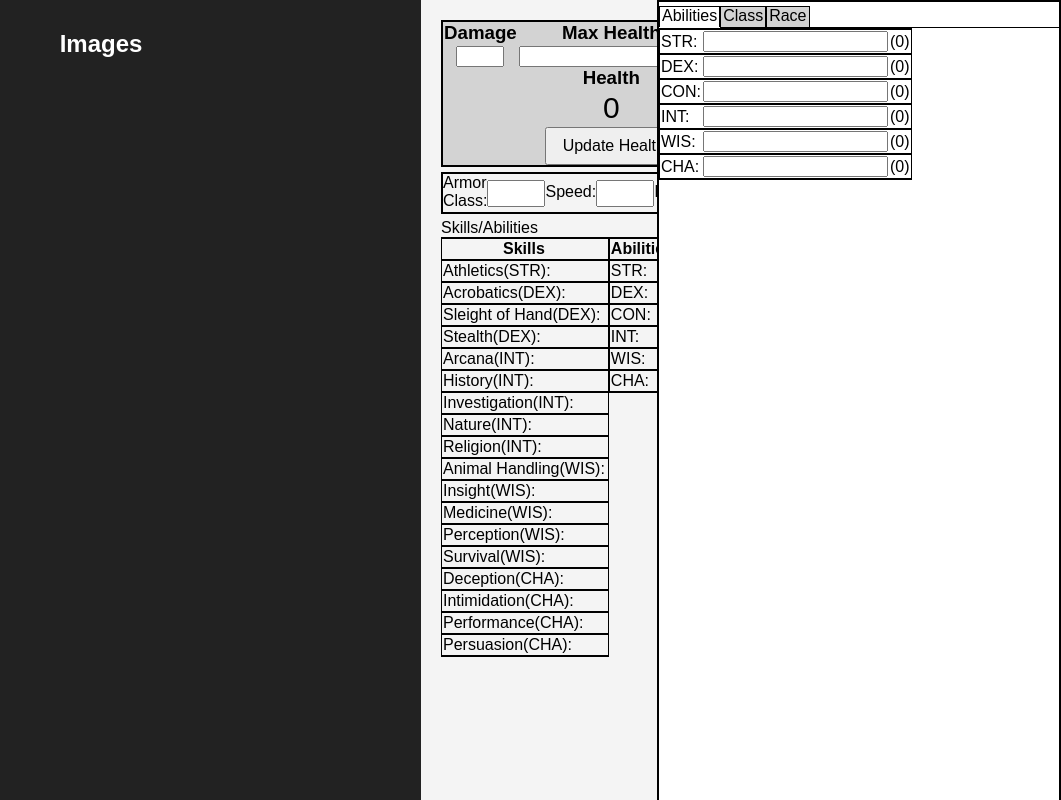
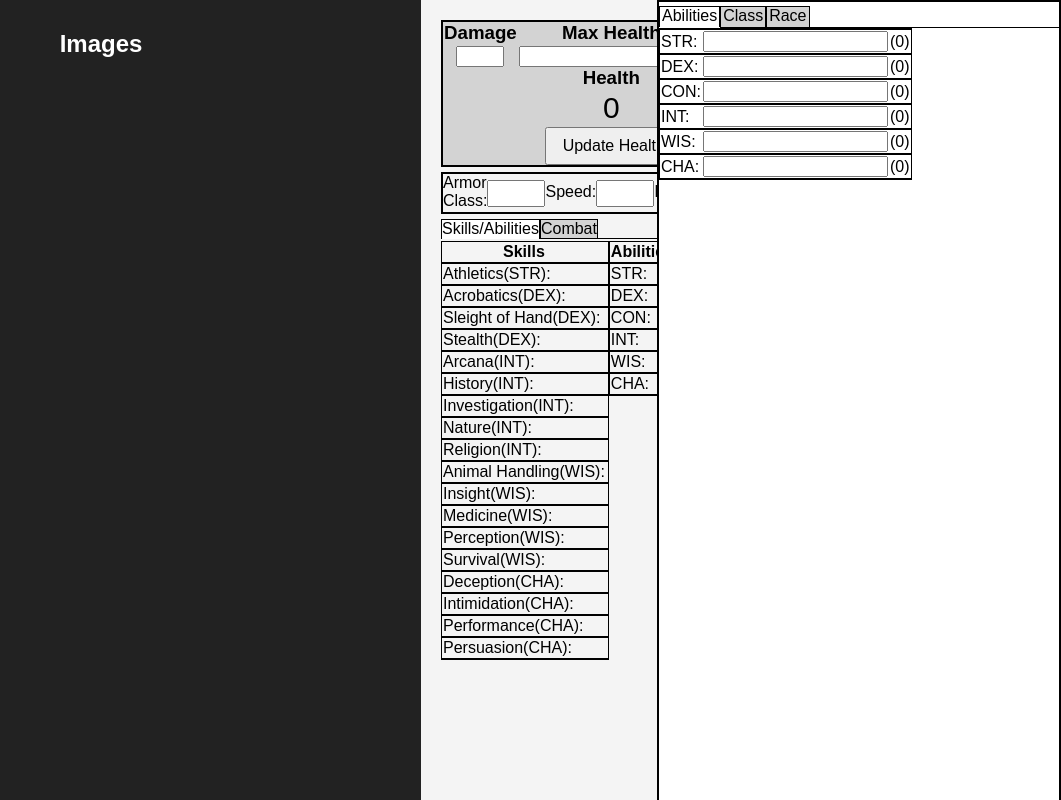
Before and after one commit to AmazingDoor/DND-Asistent, a Flask app: page /client in a window 1280 px wide; the page is wider, and only the part inside the window is pictured. Shown: that part, without its empty margins (219-1280 px from the left). Run offline with Flask 3, Linux system fonts and the light colour scheme; some libraries are stand-ins or nearby versions.

Commit message:
Added display tabs

```diff
--- a/static/css/client.css
+++ b/static/css/client.css
@@ -401,6 +401,35 @@
     display: none;
 }
 
+.player-stats-display-tabs {
+    display: flex;
+    flex-direction: row;
+    margin-bottom: 2px;
+}
+
+.hidden {
+    display: none !important;
+}
+
+.player-display-tablink {
+    background-color: lightgray;
+    border-left: 1px solid black;
+    border-top: 1px solid black;
+    border-right: 1px solid black;
+    border-bottom: 1px solid black;
+    cursor: default;
+}
+
+.player-display-tablink:hover {
+    background-color: gray;
+}
+
+.player-display-tablink.selected-tab {
+    background-color: white;
+    border-bottom: none;
+}
+
+
 
 @media (max-width: 1000px) {
 
--- a/static/js/client.js
+++ b/static/js/client.js
@@ -1,6 +1,7 @@
 import {setFactorySocket} from './client_scripts/factories/socket_factory.js';
 import './client_scripts/character_sheet_tab_handler.js';
 import './client_scripts/utils/dropdown_handler.js';
+import'./client_scripts/player_display_tab_handler.js';
 const socket = io();
 setFactorySocket(socket);
 
--- /dev/null
+++ b/static/js/client_scripts/player_display_tab_handler.js
@@ -0,0 +1,28 @@
+document.addEventListener("DOMContentLoaded", function() {
+    const tablinks = document.querySelectorAll('.player-display-tablink');
+    tablinks.forEach((link) => {
+        link.addEventListener('click', function() {select_tab(link.id)});
+    });
+});
+
+export function select_tab(tab_id) {
+    const selected_tab = document.querySelector('#' + tab_id);
+    const display_page = document.querySelector('#' + tab_id.replace('tab', 'container'));
+    const tablinks = document.querySelectorAll('.player-display-tablink');
+    const display_pages = document.querySelectorAll('.player-stats-display-page');
+
+    resetAll(tablinks, display_pages);
+
+    selected_tab.classList.add('selected-tab');
+    display_page.classList.remove('hidden');
+}
+
+function resetAll(tablinks, display_pages) {
+    tablinks.forEach((tablink) => {
+        tablink.classList.remove('selected-tab');
+    });
+
+    display_pages.forEach((display_page) => {
+        display_page.classList.add('hidden');
+    });
+}
--- a/templates/client.html
+++ b/templates/client.html
@@ -186,11 +186,12 @@
 
       <!-- PLAYER STATS DISPLAY TABS -->
         <div class="player-stats-display-tabs">
-          <div class="player-display-tablink">Skills/Abilities</div>
+          <div class="player-display-tablink selected-tab" id="skill-ability-tab">Skills/Abilities</div>
+          <div class="player-display-tablink" id="combat-tab">Combat</div>
           <div class="tablinks-filler"></div>
         </div>
         <div class="player-stats-display-pages">
-          <div id="skill-ability-container">
+          <div class="player-stats-display-page" id="skill-ability-container">
             <table class="skills-table">
               <thead>
                 <tr>
@@ -310,6 +311,9 @@
               </tr>
             </table>
           </div>
+          <div class="player-stats-display-page hidden" id="combat-container">
+            <p>Combat</p>
+          </div>
         </div>
         <!-- END PLAYER STATS TABS -->
 
```
